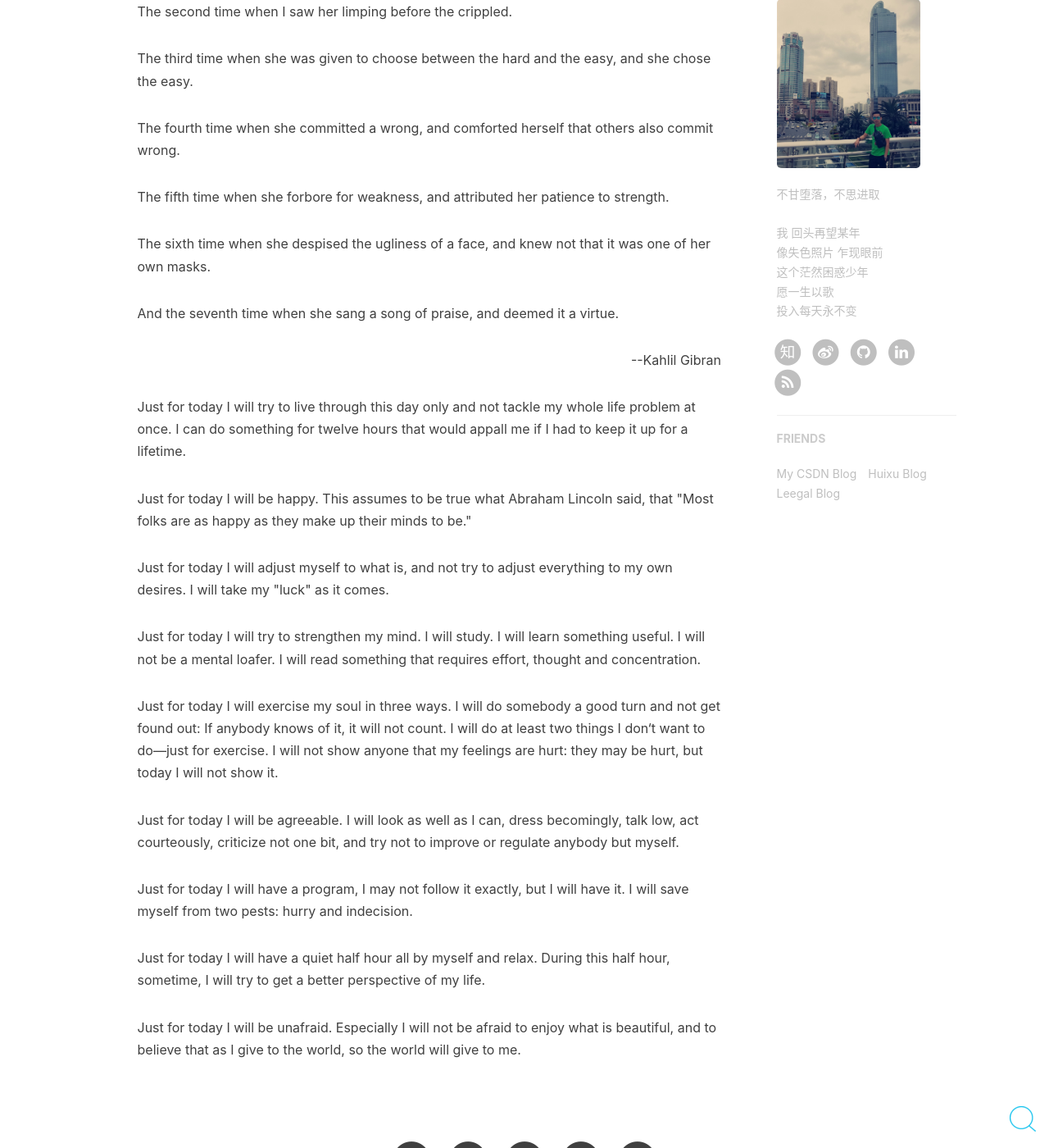
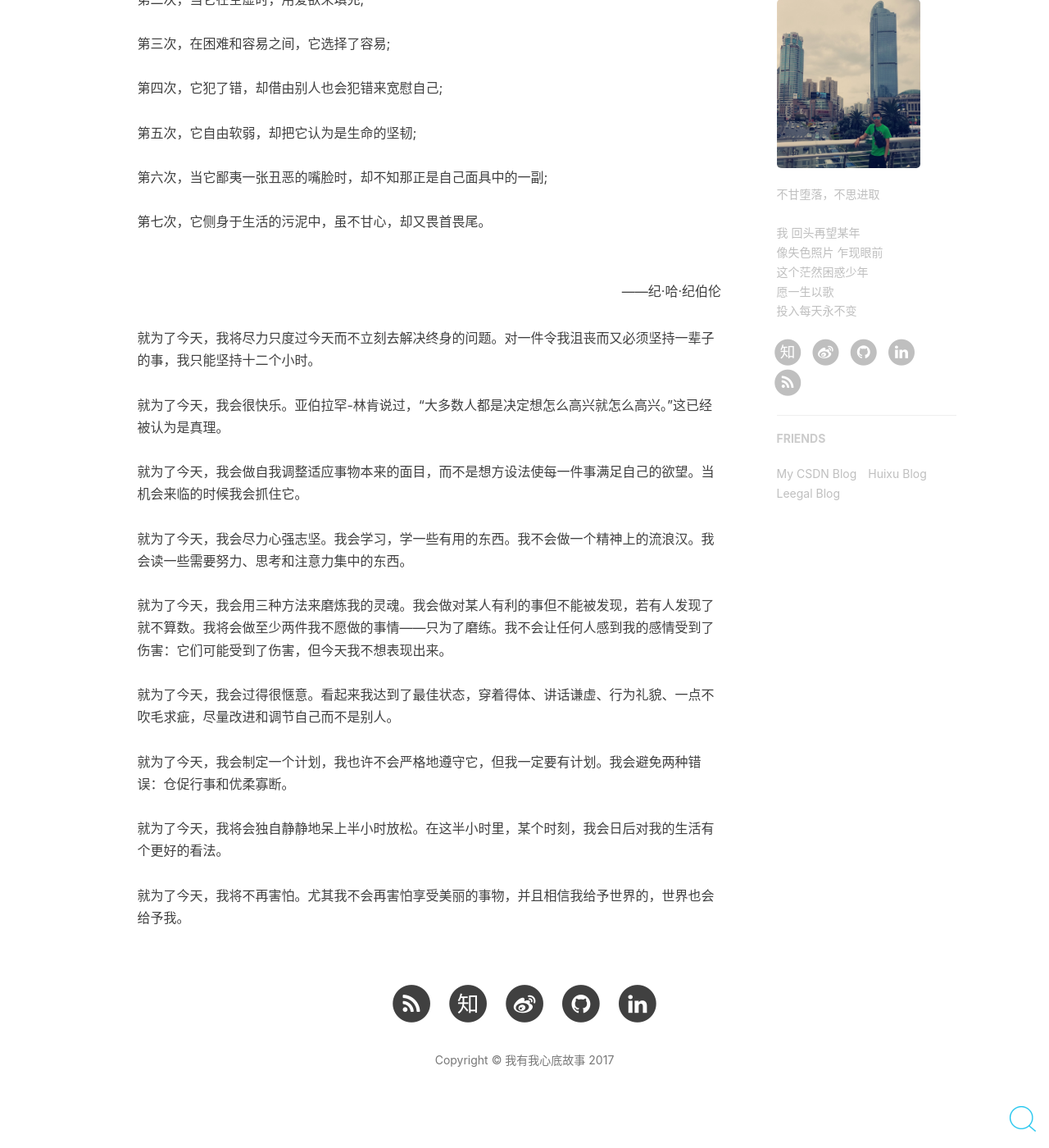
Before and after one commit to Tomy-Lee/Tomy-Lee.github.io, a Jekyll site: the page built from about.html, in a window 1280 px wide and 1400 px high, scrolled down 691 px. Shown: the whole window at 82% size. Built offline with Jekyll 4.4.1, drawn with Linux system fonts in a browser that asks for light colours; nearby versions of some CDN libraries; comment, search, counter and statistics services are not loaded; some of the changed lines change nothing that is shown; some of the changed text lies outside the part shown.

Commit message:
Update about.html

```diff
--- a/about.html
+++ b/about.html
@@ -7,8 +7,8 @@
 
 <!-- Language Selector -->
 <select onchange= "onLanChange(this.options[this.options.selectedIndex].value)">
-    <option value="0" selected> 英语 English</option>
-    <option value="1"> 中文 Chinese</option>
+    <option value="0" selected> 中文 </option>
+    <option value="1"> English </option>
 </select>
 
 <!-- English Version -->
@@ -59,19 +59,40 @@
 
 <!-- Handle Language Change -->
 <script type="text/javascript">
+    // get nodes
     var $zh = document.querySelector(".zh");
     var $en = document.querySelector(".en");
-    function onLanChange(index){
-        if(index == 1){
+    var $select = document.querySelector("select");
+    // bind hashchange event
+    window.addEventListener('hashchange', _render);
+    // handle render
+    function _render(){
+        var _hash = window.location.hash;
+        // en
+        if(_hash == "#en"){
+            $select.selectedIndex = 1;
+            $en.style.display = "block";
+            $zh.style.display = "none";
+        // zh by default
+        }else{
+            // not trigger onChange, otherwise cause a loop call.
+            $select.selectedIndex = 0;
             $zh.style.display = "block";
             $en.style.display = "none";
-        }else{
-            $en.style.display = "block";
-            $zh.style.display = "none";
         }
     }
-    onLanChange(0);
+    // handle select change
+    function onLanChange(index){
+        if(index == 0){
+            window.location.hash = "#zh"
+        }else{
+            window.location.hash = "#en"
+        }
+    }
+    // init
+    _render();
 </script>
+
 
 
 
```
